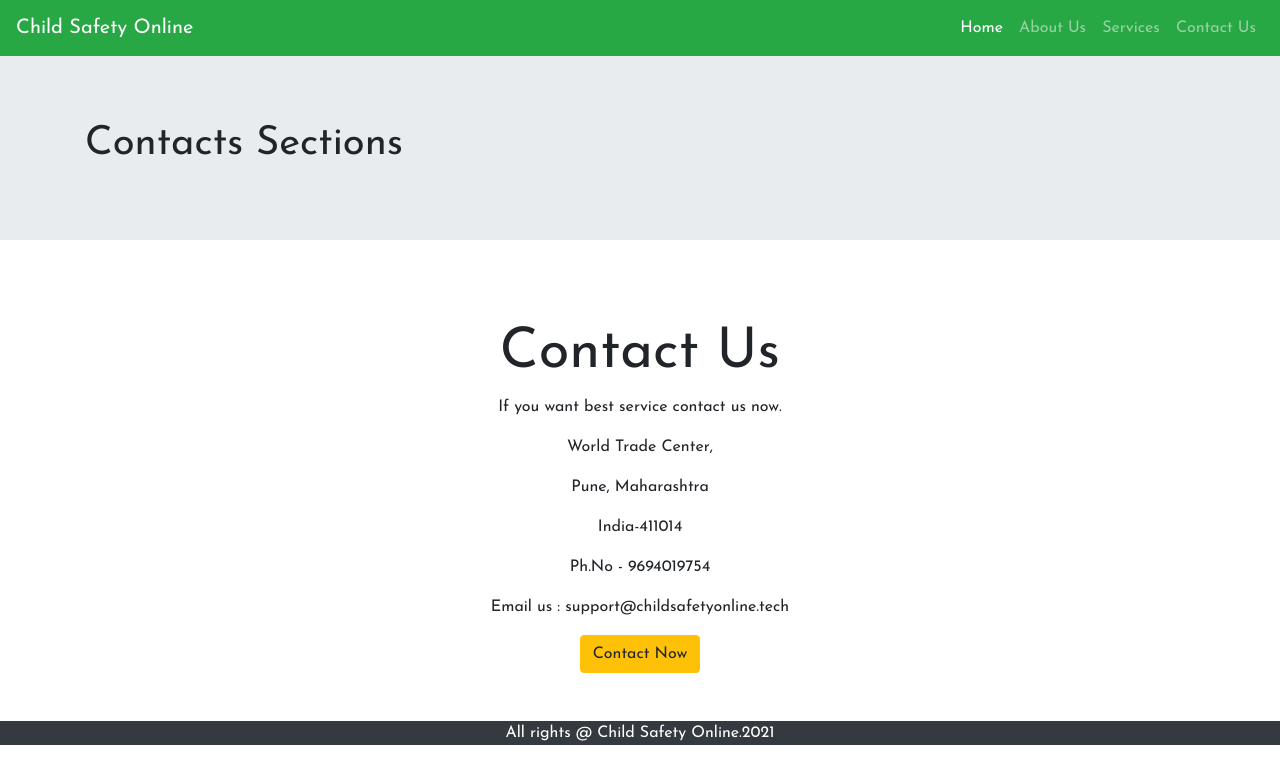
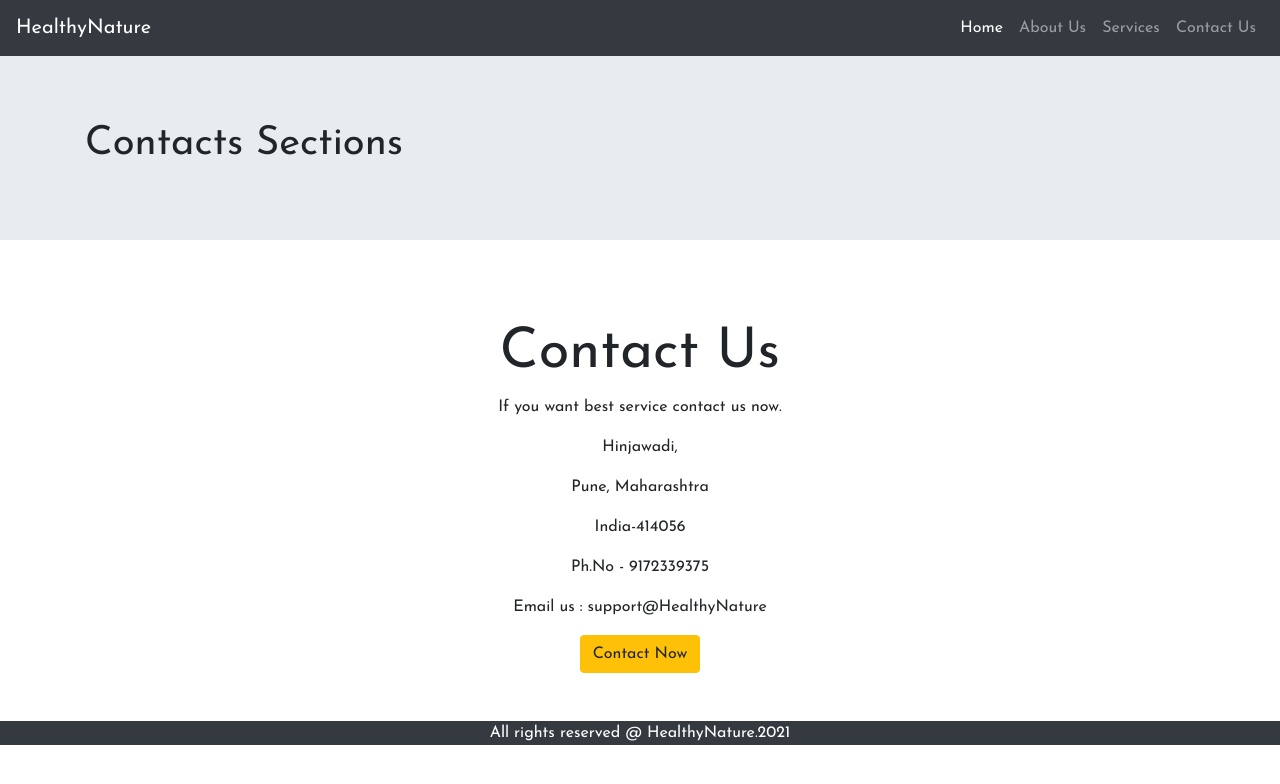
Before and after one commit to kimdmorrow1/healthynature.github.io, a plain HTML site: page Contact.html in a window 1280 px wide. Drawn offline with nearby package versions, Linux system fonts and the light colour scheme.

Commit message:
Update Contact.html

```diff
--- a/Contact.html
+++ b/Contact.html
@@ -16,8 +16,8 @@
 </head>
 <body>
   <header>
-  <nav class="navbar navbar-expand-lg navbar-dark bg-success">
-  <a class="navbar-brand" href="#">Child Safety Online</a>
+  <nav class="navbar navbar-expand-lg navbar-dark bg-dark">
+  <a class="navbar-brand" href="#">HealthyNature</a>
   <button class="navbar-toggler" type="button" data-toggle="collapse" data-target="#navbarSupportedContent" aria-controls="navbarSupportedContent" aria-expanded="false" aria-label="Toggle navigation">
     <span class="navbar-toggler-icon"></span>
   </button>
@@ -53,11 +53,11 @@
     <div class="text-center ">
       <h3 class="display-4 ">Contact Us</h3>
       <p>If you want best service contact us now.</p>
-      <p>World Trade Center,</p>
+      <p>Hinjawadi,</p>
       <p>Pune, Maharashtra</p>
-      <p>India-411014</p>
-      <p>Ph.No - 9694019754</p>
-      <p>Email us : support@childsafetyonline.tech</p>
+      <p>India-414056</p>
+      <p>Ph.No - 9172339375</p>
+      <p>Email us : support@HealthyNature</p>
       <button class="btn btn-warning" data-toggle="modal" data-target="#myModal">Contact Now</button>
     </div>
     <!-- The Modal -->
@@ -106,7 +106,7 @@
 </section>
 <!--footer -->
  <footer>
-  <p class="text-center bg-dark text-white"> All rights @ Child Safety Online.2021</p>
+  <p class="text-center bg-dark text-white"> All rights reserved @ HealthyNature.2021</p>
  </footer>
 </body>
 </html>
```
